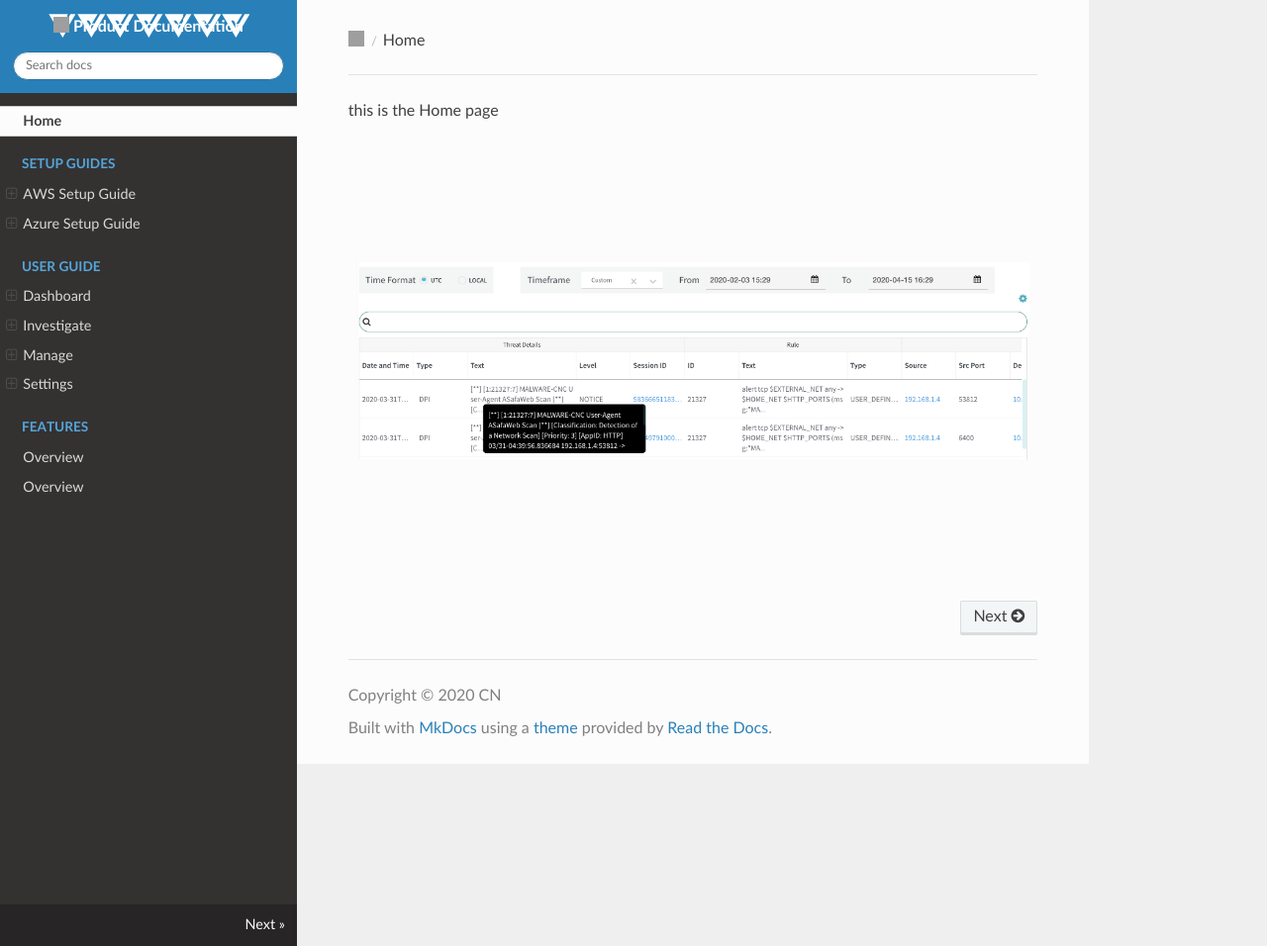
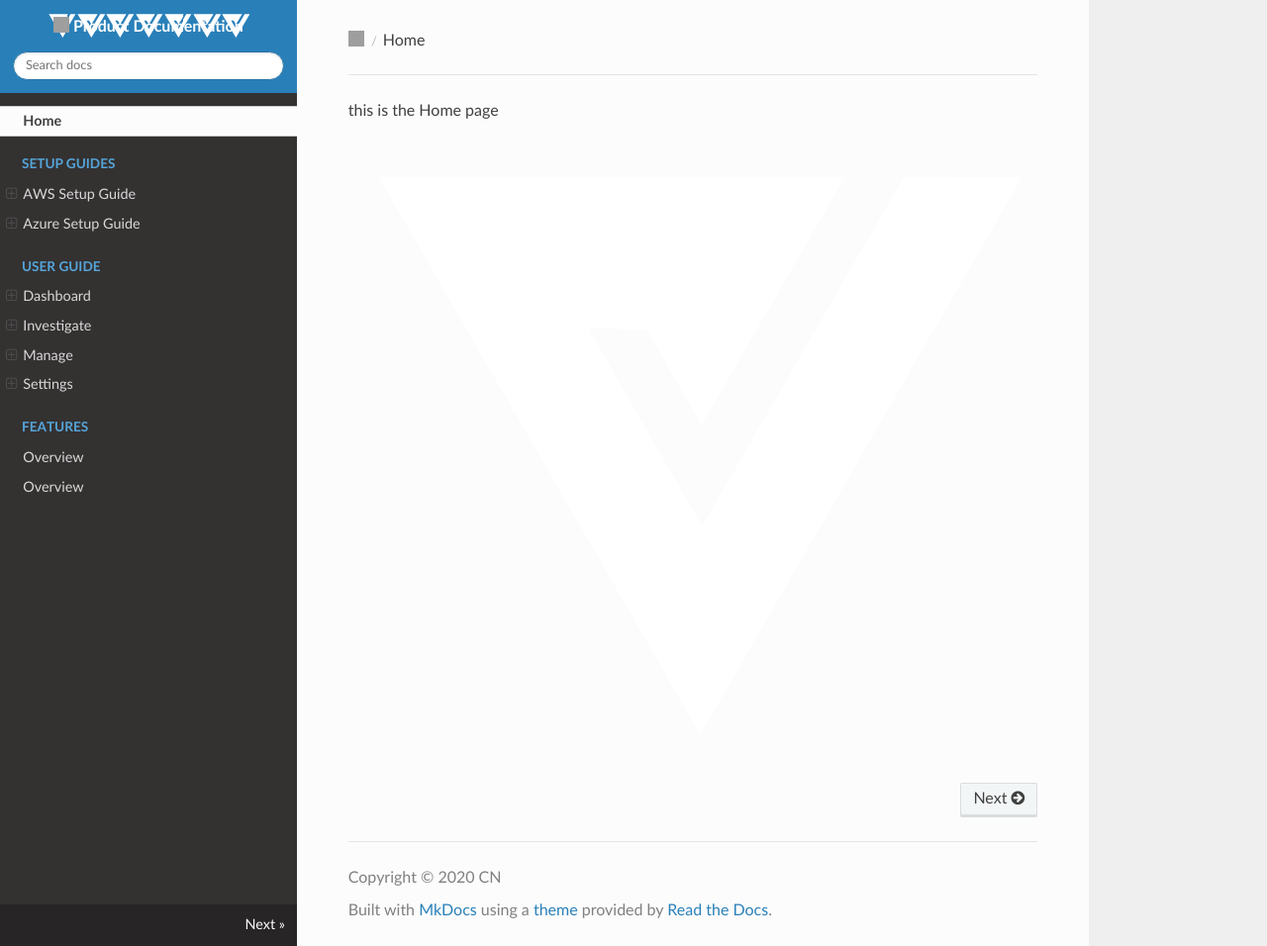
Before and after one commit to cnowocin/trainingstuff, an MkDocs documentation site: the page built from docs/index.md, in a window 1280 px wide and 956 px high. Shown: the whole window at 99% size. Built offline with MkDocs 1.6.1, drawn with Linux system fonts in a browser that asks for light colours; nearby versions of some CDN libraries; some web fonts are replaced; grey boxes are pictures that could not be loaded.

Commit message:
Update index.md

```diff
--- a/docs/index.md
+++ b/docs/index.md
@@ -1,3 +1,3 @@
 this is the Home page
 
-<img alt="Network Threats View" src="../img/test_image.svg">
+<img alt="Network Threats View" src="../img/logo.svg">
```
